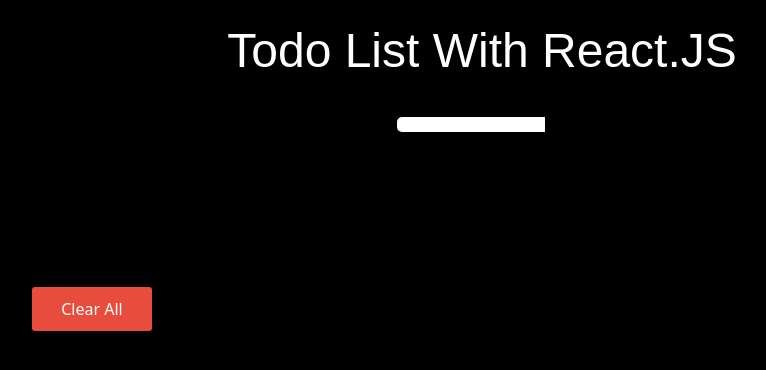
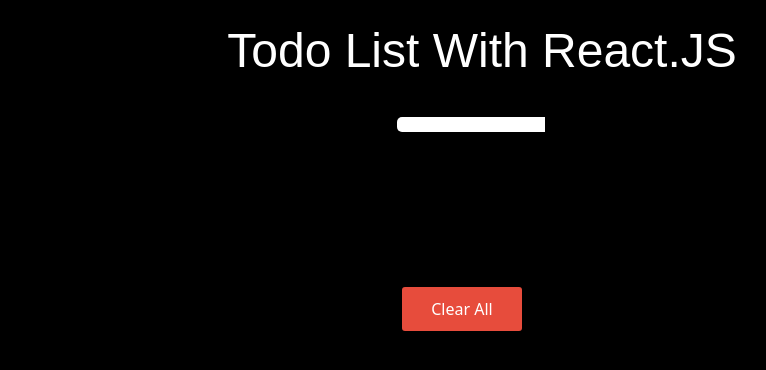
Before and after one commit to Muhammadhassanlashkarwala/practice-react-js, a React (Vite) app: page / in a window 1280 px wide. Shown: the top 370 px of the page, without its empty margins (158-924 px from the left). Built offline with nearby package versions, Linux system fonts and the light colour scheme.

Commit message:
localstorage ADD

```diff
--- a/src/Projects/Todo/Todo.css
+++ b/src/Projects/Todo/Todo.css
@@ -28,7 +28,7 @@
     color: white;
     border: none;
     width: 120px;
-    margin-left: 19rem;
+    margin-left: 56rem;
     cursor: pointer;
     margin-top: 1rem;
     font-size: 1.6rem;
--- a/src/Projects/Todo/Todo.jsx
+++ b/src/Projects/Todo/Todo.jsx
@@ -41,13 +41,11 @@
 }
 
 // Calling handleClearAllData fuctionality.
-
 const handleClearAllData = () => {
   setTask([]);
 };
 
 // add Todo to localStorage
-
 setLocalStorageTodoData(task);
 
 return(
```
